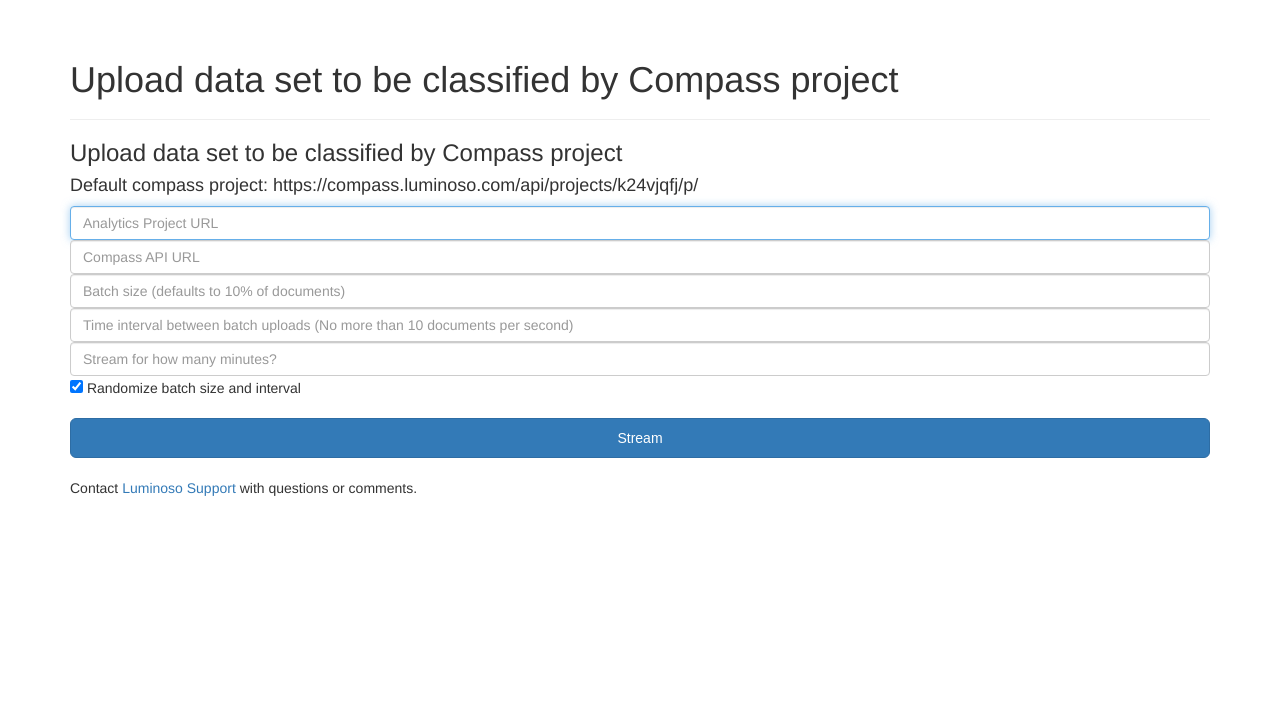
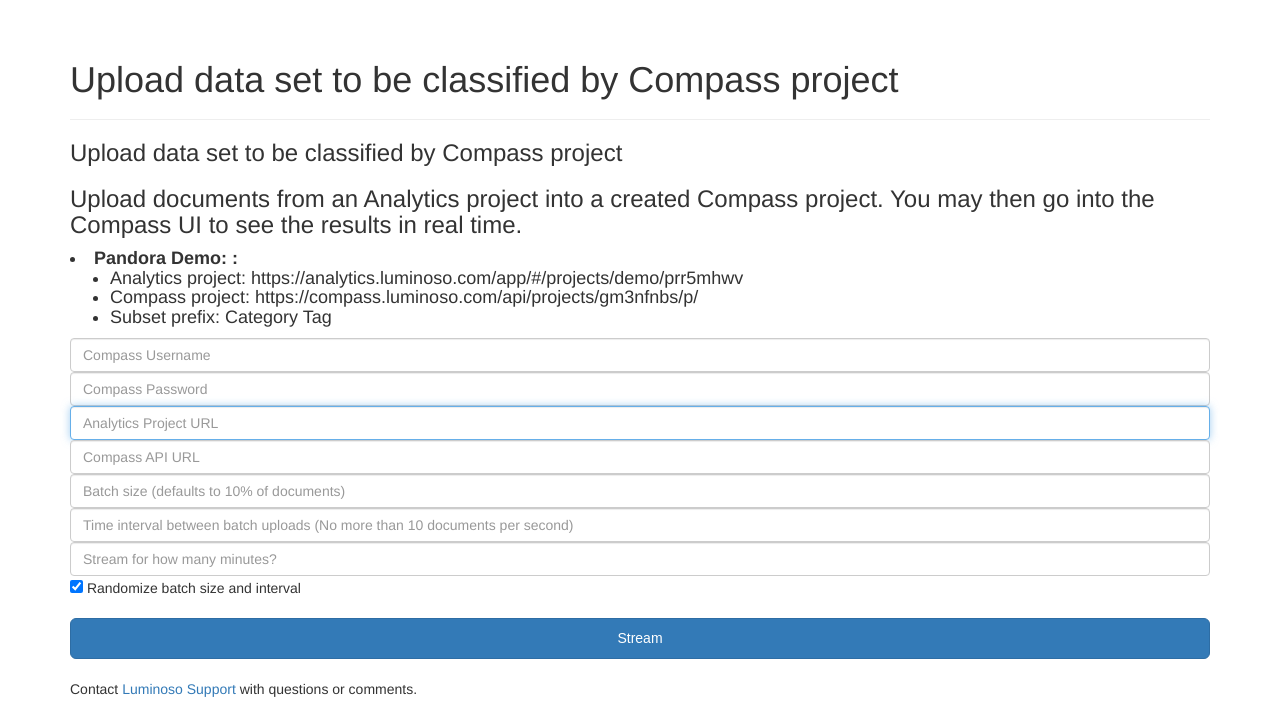
Before and after one commit to LuminosoInsight/sales-engineering-code, a Flask app: template api_utils_app/templates/compass_demo.html in a window 1280 px wide. Shown: the part 52-771 px from the top of the page. Run offline with Flask 2, Linux system fonts and the light colour scheme; the template is opened without the code that fills it, so the values that code supplies are empty; some libraries are stand-ins or nearby versions.

Commit message:
Did a 70/30 split for the classifier and testing set, defaults are now listed on the web page, username/password no longer hard coded

```diff
--- a/api_utils_app/compass_utilities.py
+++ b/api_utils_app/compass_utilities.py
@@ -53,8 +53,7 @@ def format_messages(docs):
         messages.append(message)
     return messages
 
-def post_messages(api_url, docs, interval):#, username, password, url):
-    #headers = get_headers(username, password, url)
-    headers = get_headers('kwang@luminoso.com', 'Ch1l13aters', BASE_URL)
+def post_messages(api_url, docs, interval, username, password):
+    headers = get_headers(username, password, BASE_URL)
     requests.post(api_url + 'messages/', json=docs, headers=headers)
     time.sleep(interval)
--- a/api_utils_app/templates/compass_demo.html
+++ b/api_utils_app/templates/compass_demo.html
@@ -10,10 +10,21 @@
 
       <div id="content">
       <h3>Upload data set to be classified by Compass project</h3>
-      <h4>Default compass project: https://compass.luminoso.com/api/projects/k24vjqfj/p/</h4>
+      <h3>Upload documents from an Analytics project into a created Compass project.
+              You may then go into the Compass UI to see the results in real time.</h3>
+      <h4>
+      <li><b>Pandora Demo: :</b>
+      	<ul>
+      	<li>Analytics project: https://analytics.luminoso.com/app/#/projects/demo/prr5mhwv</li>
+      	<li>Compass project: https://compass.luminoso.com/api/projects/gm3nfnbs/p/ </li>
+      	<li>Subset prefix: Category Tag</li>
+      	</ul>
+      </li>
+      </h4>
       <form action="{{ url_for('compass_stream') }}" method='post' >
 
-
+        <input type="text" name="comp_name" class="form-control" placeholder="Compass Username" required>
+        <input type="text" name="comp_pass" class="form-control" placeholder="Compass Password" required>
         <input type="text" name="url" class="form-control" placeholder="Analytics Project URL" required autofocus>
         <input type="text" name="api_url" class="form-control" placeholder="Compass API URL" required autofocus>
         <input type="number" name="batch_size" class="form-control" placeholder="Batch size (defaults to 10% of documents)">
--- a/api_utils_app/web_app.py
+++ b/api_utils_app/web_app.py
@@ -72,6 +72,8 @@ def compass_stream():
     client = LuminosoClient.connect('/projects/{}/{}'.format(from_acct, from_proj))
     docs = get_all_docs(client)
 
+    compass_username = request.form['comp_name']
+    compass_password = request.form['comp_pass']
     stream_time = request.form['stream_time']
     randomize = (request.form.get('randomize') == 'on')
     total_time = 0
@@ -92,7 +94,7 @@ def compass_stream():
         for i in range(batch_size):
             curr_docs.append(docs[randint(0, len(docs) - 1)])
         messages = format_messages(curr_docs)
-        post_messages(api_url, messages, interval)
+        post_messages(api_url, messages, interval, compass_username, compass_password)
         print('POSTed {}, sleeping for {}'.format(batch_size, interval))
         total_time += interval
     print('Done posting')
```
